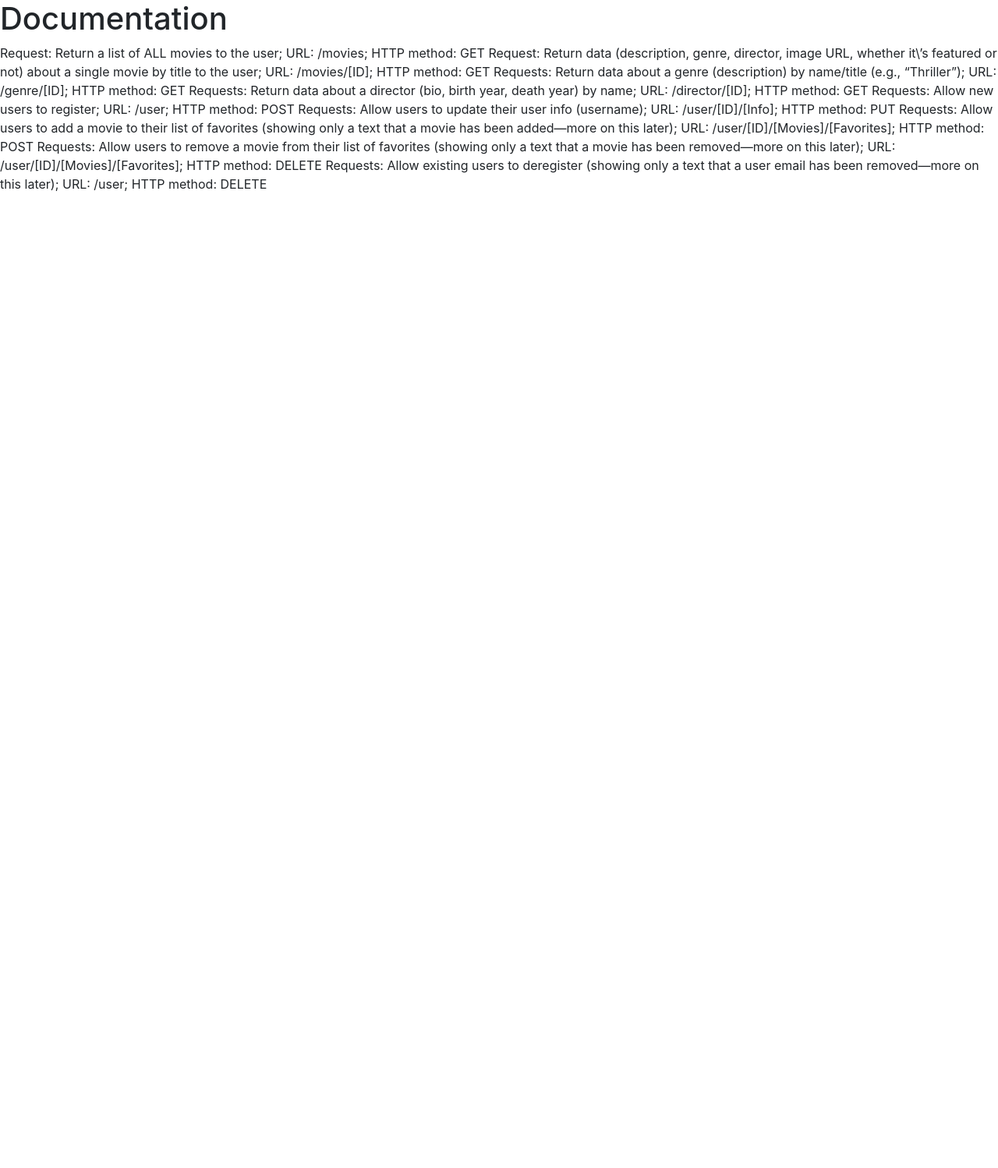
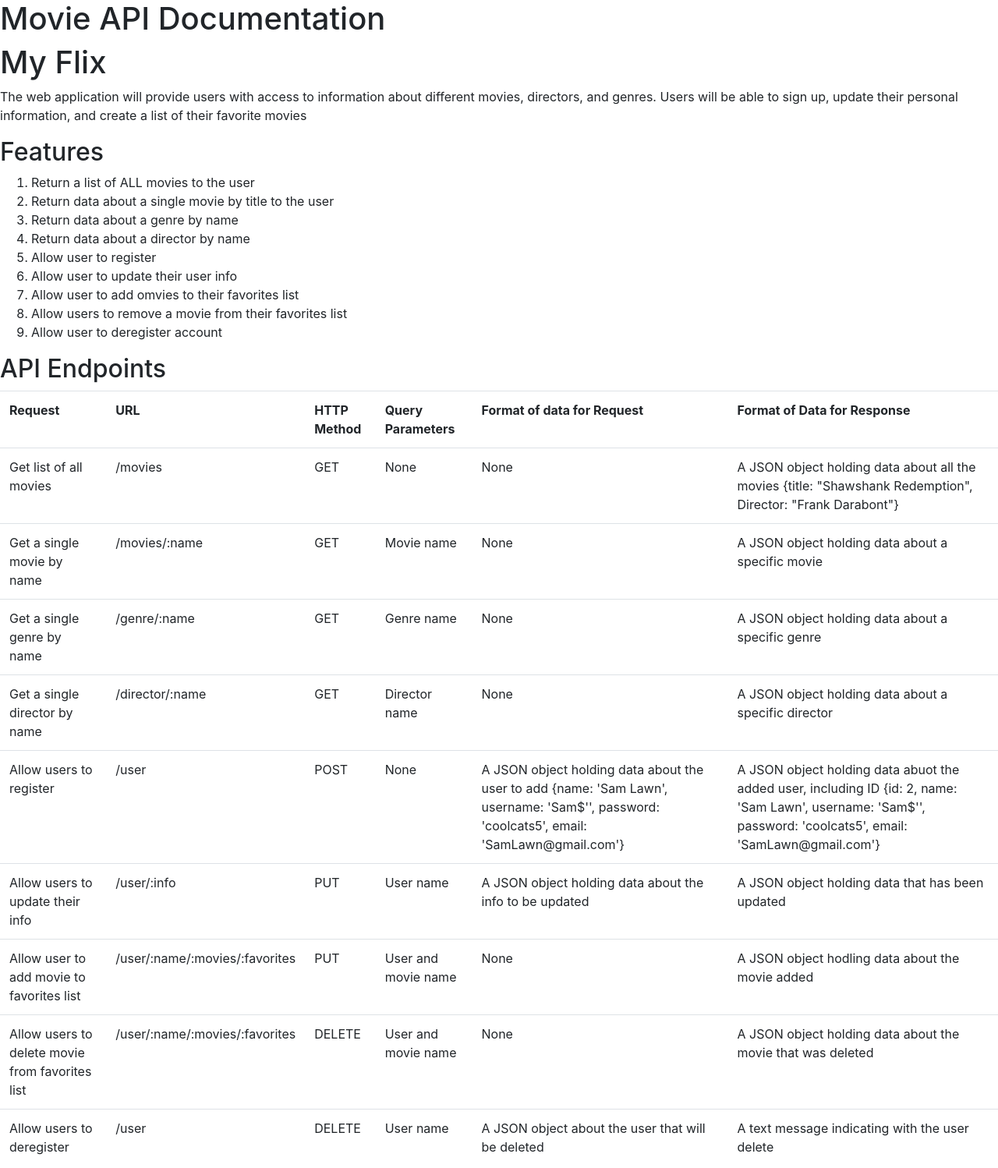
Before and after one commit to alyssakramer/movie_api, a website: page public/documentation.html in a window 1280 px wide. Shown: the whole page at 78% size. Before the commit the page ends 800 px from the top, so only its background shows below. Drawn offline with nearby package versions, Linux system fonts and the light colour scheme.

Commit message:
Added documentation for endpoints

```diff
--- a/public/documentation.html
+++ b/public/documentation.html
@@ -9,26 +9,126 @@
 
   </head>
   <body>
-    <h1>Documentation
-    </h1>
-    <p>
-      Request: Return a list of ALL movies to the user; URL: /movies; HTTP method: GET
+    <header>
+      <h1>Movie API Documentation</h1>
+    </header>
+    <div>
+      <h1>My Flix</h1>
+      <p>
+        The web application will provide users with access to information about different movies, directors, and genres. Users will be able to sign up, update their personal information, and create a list of their favorite movies
+      </p>
 
-      Request: Return data (description, genre, director, image URL, whether it\’s featured or not) about a single movie by title to the user; URL: /movies/[ID]; HTTP method: GET
+      <h2>Features</h2>
+      <ol>
+        <li>Return a list of ALL movies to the user</li>
+        <li>Return data about a single movie by title to the user</li>
+        <li>Return data about a genre by name</li>
+        <li>Return data about a director by name</li>
+        <li>Allow user to register</li>
+        <li>Allow user to update their user info</li>
+        <li>Allow user to add omvies to their favorites list</li>
+        <li>Allow users to remove a movie from their favorites list</li>
+        <li>Allow user to deregister account</li>
+      </ol>
+    </div>
 
-      Requests: Return data about a genre (description) by name/title (e.g., “Thriller”); URL: /genre/[ID]; HTTP method: GET
+    <h2> API Endpoints</h2>
 
-      Requests: Return data about a director (bio, birth year, death year) by name; URL: /director/[ID]; HTTP method: GET
+    <table class="table">
 
-      Requests: Allow new users to register;  URL: /user; HTTP method: POST
+     <tbody>
+      <tr>
+        <th>Request</th>
+        <th>URL</th>
+        <th>HTTP Method</th>
+        <th>Query Parameters</th>
+        <th>Format of data for Request</th>
+        <th>Format of Data for Response</th>
+      </tr>
 
-      Requests: Allow users to update their user info (username);  URL: /user/[ID]/[Info]; HTTP method: PUT
+      <tr>
+        <td>Get list of all movies</td>
+        <td>/movies</td>
+        <td>GET</td>
+        <td>None</td>
+        <td>None</td>
+        <td>A JSON object holding data about all the movies {title: "Shawshank Redemption", Director: "Frank Darabont"}</td>
+      </tr>
 
-      Requests: Allow users to add a movie to their list of favorites (showing only a text that a movie has been added—more on this later);  URL: /user/[ID]/[Movies]/[Favorites]; HTTP method: POST
+      <tr>
+        <td>Get a single movie by name</td>
+        <td>/movies/:name</td>
+        <td>GET</td>
+        <td>Movie name</td>
+        <td>None</td>
+        <td>A JSON object holding data about a specific movie</td>
+      </tr>
 
-      Requests: Allow users to remove a movie from their list of favorites (showing only a text that a movie has been removed—more on this later); URL: /user/[ID]/[Movies]/[Favorites]; HTTP method: DELETE
+      <tr>
+        <td>Get a single genre by name</td>
+        <td>/genre/:name</td>
+        <td>GET</td>
+        <td>Genre name</td>
+        <td>None</td>
+        <td>A JSON object holding data about a specific genre</td>
+      </tr>
 
-      Requests: Allow existing users to deregister (showing only a text that a user email has been removed—more on this later);  URL: /user; HTTP method: DELETE
-    </p>
+      <tr>
+        <td>Get a single director by name</td>
+        <td>/director/:name</td>
+        <td>GET</td>
+        <td>Director name</td>
+        <td>None</td>
+        <td>A JSON object holding data about a specific director</td>
+      </tr>
+
+      <tr>
+        <td>Allow users to register</td>
+        <td>/user</td>
+        <td>POST</td>
+        <td>None</td>
+        <td>A JSON object holding data about the user to add {name: 'Sam Lawn', username: 'Sam$'', password: 'coolcats5', email: 'SamLawn@gmail.com'}</td>
+        <td>A JSON object holding data abuot the added user, including ID {id: 2, name: 'Sam Lawn', username: 'Sam$'', password: 'coolcats5', email: 'SamLawn@gmail.com'}</td>
+      </tr>
+
+      <tr>
+        <td>Allow users to update their info</td>
+        <td>/user/:info</td>
+        <td>PUT</td>
+        <td>User name</td>
+        <td>A JSON object holding data about the info to be updated</td>
+        <td> A JSON object holding data that has been updated</td>
+      </tr>
+
+      <tr>
+        <td>Allow user to add movie to favorites list</td>
+        <td>/user/:name/:movies/:favorites</td>
+        <td>PUT</td>
+        <td>User and movie name</td>
+        <td>None</td>
+        <td>A JSON object hodling data about the movie added</td>
+      </tr>
+
+      <tr>
+        <td>Allow users to delete movie from favorites list</td>
+        <td>/user/:name/:movies/:favorites</td>
+        <td>DELETE</td>
+        <td>User and movie name</td>
+        <td>None</td>
+        <td>A JSON object holding data about the movie that was deleted</td>
+      </tr>
+
+      <tr>
+        <td>Allow users to deregister</td>
+        <td>/user</td>
+        <td>DELETE</td>
+        <td>User name</td>
+        <td>A JSON object about the user that will be deleted</td>
+        <td>A text message indicating with the user delete</td>
+      </tr>
+
+     </tbody>
+    </table>
+
   </body>
 </html>
```
Also changed, not shown: index.js (+9 -6 lines), log.txt (+19 -0 lines).
